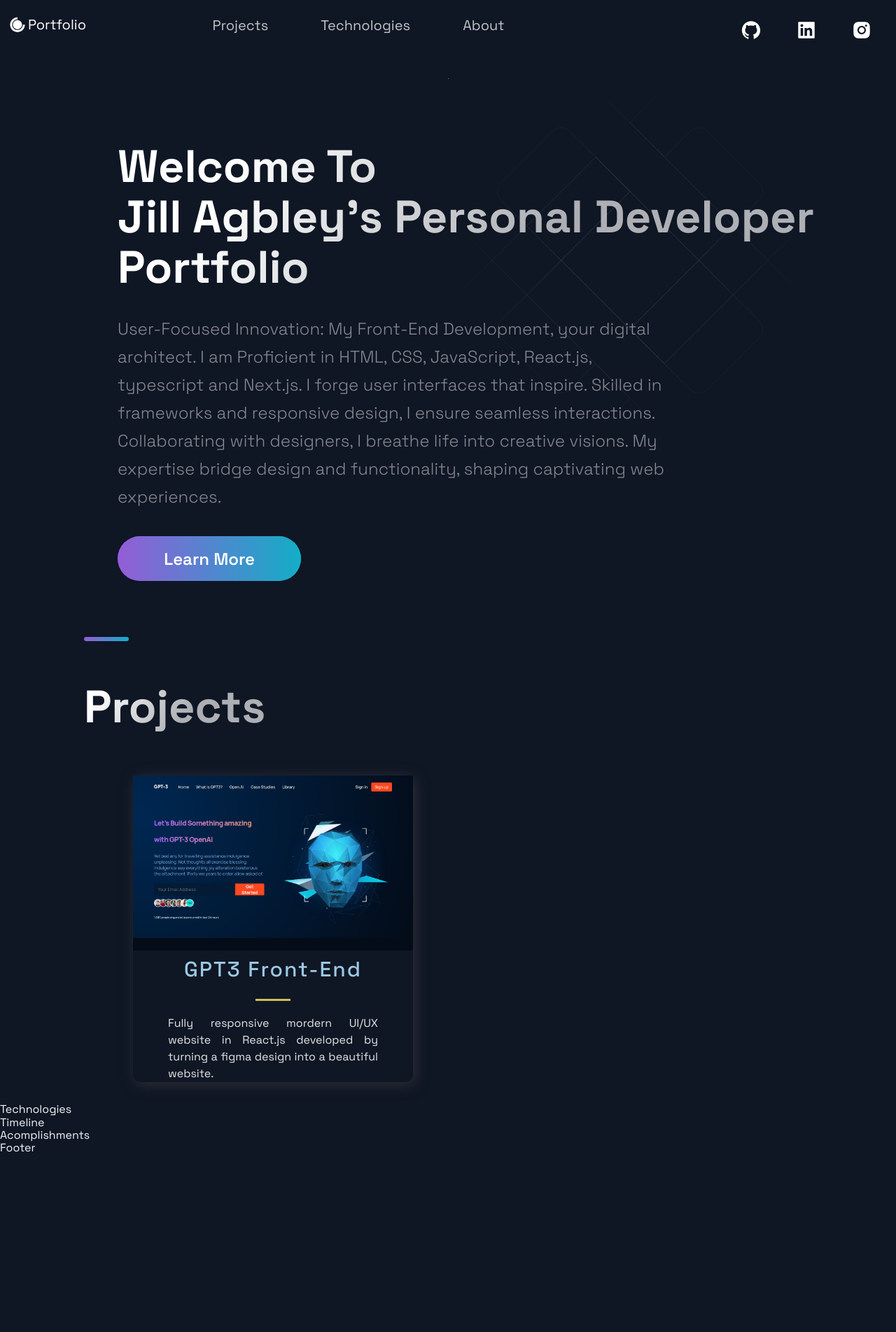
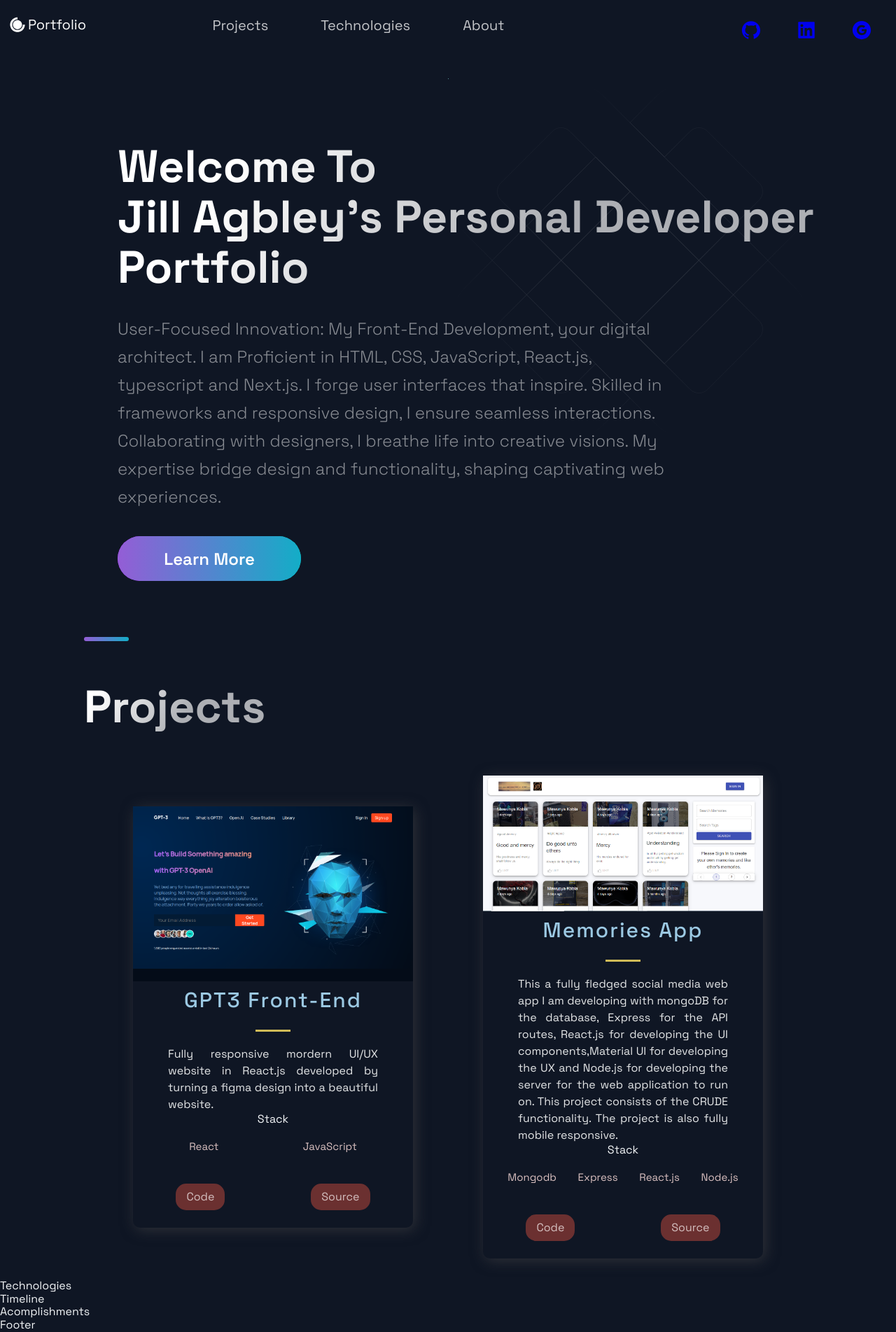
Before and after one commit to Agbley/jil_portfolio_website, a Next.js app: page / in a window 1280 px wide. Shown: the whole page at 70% size. Before the commit the page ends 1650 px from the top, so only its background shows below. Built offline with nearby package versions, Linux system fonts and the light colour scheme.

Commit message:
portfolio projects commit

```diff
--- a/src/components/Header/Header.js
+++ b/src/components/Header/Header.js
@@ -1,6 +1,11 @@
 import Link from "next/link";
 import React from "react";
-import { AiFillGithub, AiFillInstagram, AiFillLinkedin } from "react-icons/ai";
+import {
+  AiFillGithub,
+  AiFillGoogleCircle,
+  AiFillInstagram,
+  AiFillLinkedin,
+} from "react-icons/ai";
 import { DiCssdeck } from "react-icons/di";
 
 import {
@@ -48,13 +53,31 @@ const Header = () => (
     </Div2>
     <Div3>
       <SocialIcons href="https://github.com/Agbley">
-        <AiFillGithub size="3rem" />
+        <a
+          href="https://github.com/Agbley"
+          target="_blank"
+          rel="noopener noreferrer"
+        >
+          <AiFillGithub size="3rem" />
+        </a>
       </SocialIcons>
       <SocialIcons href="https://www.linkedin.com/in/jill-agbley-a49b44138">
-        <AiFillLinkedin size="3rem" />
+        <a
+          href="https://www.linkedin.com/in/jill-agbley-a49b44138"
+          target="_blank"
+          rel="noopener noreferrer"
+        >
+          <AiFillLinkedin size="3rem" />
+        </a>
       </SocialIcons>
-      <SocialIcons href="http://instagram.com">
-        <AiFillInstagram size="3rem" />
+      <SocialIcons href="https://docs.google.com/spreadsheets/d/1L2JABXPIJyVm8FGA1gUAfBGD-dRZopmH4fYKLxjLUpU/edit?usp=sharing">
+        <a
+          href="https://docs.google.com/spreadsheets/d/1L2JABXPIJyVm8FGA1gUAfBGD-dRZopmH4fYKLxjLUpU/edit?usp=sharing"
+          target="_blank"
+          rel="noopener noreferrer"
+        >
+          <AiFillGoogleCircle size="3rem" />
+        </a>
       </SocialIcons>
     </Div3>
   </Container>
--- a/src/components/Hero/Hero.js
+++ b/src/components/Hero/Hero.js
@@ -24,7 +24,14 @@ const Hero = () => (
         expertise bridge design and functionality, shaping captivating web
         experiences.{" "}
       </SectionText>
-      <Button onClick={() => (window.location = "http://google.com")}>
+      <Button
+        onClick={() =>
+          window.open(
+            "https://docs.google.com/spreadsheets/d/1L2JABXPIJyVm8FGA1gUAfBGD-dRZopmH4fYKLxjLUpU/edit?usp=sharing",
+            "_blank"
+          )
+        }
+      >
         Learn More
       </Button>
     </LeftSection>
--- a/src/components/Projects/Projects.js
+++ b/src/components/Projects/Projects.js
@@ -34,6 +34,22 @@ const Projects = () => (
               <Hr />
             </TitleContent>
             <CardInfo>{description}</CardInfo>
+            <div>
+              <TitleContent>Stack</TitleContent>
+              <TagList>
+                {tags.map((tag, i) => (
+                  <Tag key={i}>{tag}</Tag>
+                ))}
+              </TagList>
+            </div>
+            <UtilityList>
+              <ExternalLinks href={visit} target="_blank">
+                Code
+              </ExternalLinks>
+              <ExternalLinks href={source} target="_blank">
+                Source
+              </ExternalLinks>
+            </UtilityList>
           </BlogCard>
         )
       )}
--- a/src/constants/constants.js
+++ b/src/constants/constants.js
@@ -4,21 +4,21 @@ export const projects = [
     description:
       "Fully responsive mordern UI/UX website in React.js developed by turning a figma design into a beautiful website.",
     image: "/images/1.png",
-    tags: ["Mongo", "Express", "React", "Node"],
+    tags: ["React", "JavaScript"],
     source: "https://github.com/Agbley/gpt3_frontend",
     visit: "https://gpt3-frontend-virid.vercel.app/",
     id: 0,
   },
-  // {
-  //   title: "E-Commerce",
-  //   description:
-  //     "While building it you're going to learn many advanced React & JavaScript topics, as well as how to use Stripe for card transactions. On top of that, at the end of the video, you will have this unique and complex webshop app that you will be able to add to your portfolio. And trust me, e-commerce applications are impressive.",
-  //   image: "/images/2.png",
-  //   tags: ["React", "JavaScript"],
-  //   source: "https://google.com",
-  //   visit: "https://google.com",
-  //   id: 1,
-  // },
+  {
+    title: "Memories App",
+    description:
+      "This a fully fledged social media web app I am developing with mongoDB for the database, Express for the API routes, React.js for developing the UI components,Material UI for developing the UX and Node.js for developing the server for the web application to run on. This project consists of the CRUDE functionality. The project is also fully mobile responsive.",
+    image: "/images/2.png",
+    tags: ["Mongodb", "Express", "React.js", "Node.js"],
+    source: "https://github.com/Agbley/jill_memories_full_fledged_app",
+    visit: "https://jill-memories-full-fledged-app.vercel.app/",
+    id: 1,
+  },
   // {
   //   title: "WebRTC App",
   //   description:
```
Also changed, not shown: public/images/2.png.
